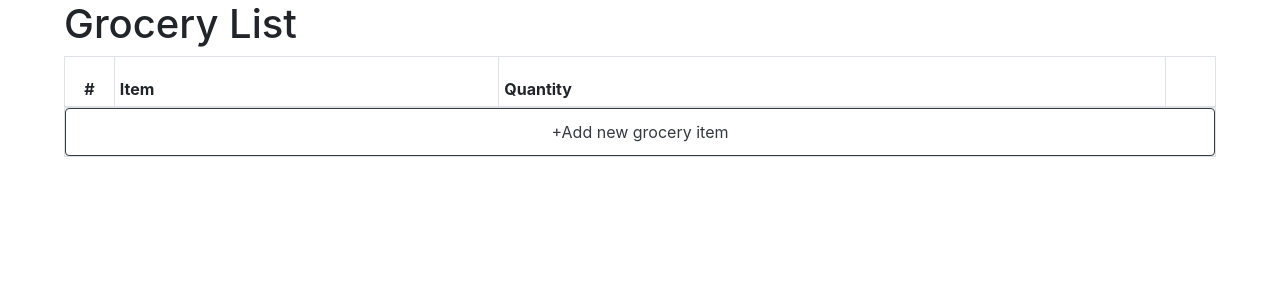
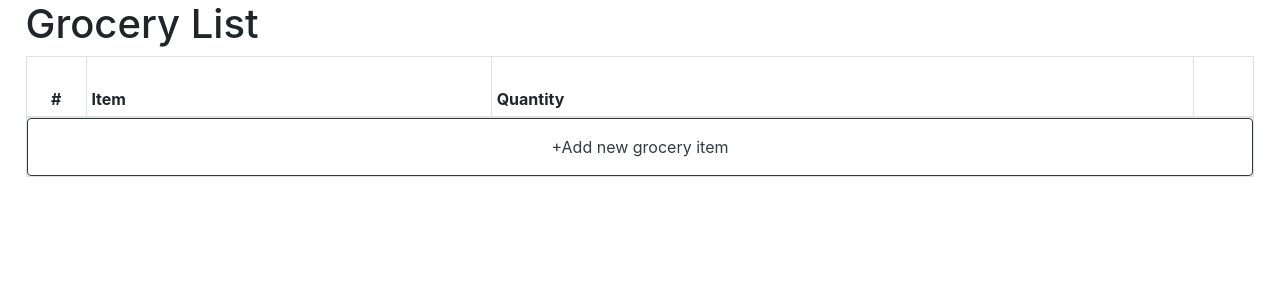
Before and after one commit to aseuna/grocery-list, a React (Create React App) app: page / in a window 1280 px wide. Shown: the top 300 px of the page. Built offline with nearby package versions, Linux system fonts and the light colour scheme.

Commit message:
project structure cleanup, textarea fiddling

```diff
--- a/src/App.js
+++ b/src/App.js
@@ -1,5 +1,5 @@
 import 'bootstrap/dist/css/bootstrap.min.css';
-import './custom-stylesheet.css';
+import './css/custom-stylesheet.css';
 
 import Item from './Components/Item.js';
 import EditItem from './Components/EditItem.js';
--- a/src/Components/EditItem.js
+++ b/src/Components/EditItem.js
@@ -1,4 +1,4 @@
-import '../custom-stylesheet.css';
+import '../css/custom-stylesheet.css';
 
 import React, { useState, useEffect, useRef } from 'react';
 import onClickOutside from "react-onclickoutside";
@@ -107,7 +107,8 @@ function EditItem(props){
                 <textarea
                 ref={inputNameRef}
                 className="tableTextArea"
-                wrap="hard"
+
+                maxlength="1000"
                 defaultValue={groceryItem.itemName}
                 onClick={handleNameInputClick}
                 />
@@ -117,6 +118,7 @@ function EditItem(props){
                 ref={inputQuantityRef}
                 className="tableTextArea"
                 wrap="hard"
+                maxlength="10"
                 defaultValue={groceryItem.itemQuantity}
                 onClick={handleQuantityInputClick}
                 />
--- a/src/Components/Item.js
+++ b/src/Components/Item.js
@@ -1,4 +1,4 @@
-import '../custom-stylesheet.css';
+import '../css/custom-stylesheet.css';
 
 import React, {useState, useEffect, useRef} from 'react';
 
--- a/src/custom-stylesheet.css
+++ b/src/css/custom-stylesheet.css
@@ -1,12 +1,12 @@
 .GroceryListMain{
-    margin-left: 5%;
-    margin-right: 5%;
+    margin-left: 2%;
+    margin-right: 2%;
 }
 
 .number{
-    width: 50px;
-    min-width: 50px;
-    max-width: 50px;
+    width: 60px;
+    min-width: 60px;
+    max-width: 60px;
     text-align: center;
 }
 
@@ -20,7 +20,7 @@
 }
 
 .quantity{
-    width: 25%;
+    width: 20%;
     position: relative;
     overflow-wrap: anywhere;
 }
@@ -33,44 +33,46 @@
     padding: 0;
     margin: 0;
 
-    overflow-y: scroll;
-    max-height: inherit;
+    /*overflow-y: scroll;
+    max-height: inherit;*/
 }
 
 .check{
-    width: 50px;
-    min-width: 50px;
-    max-width: 50px;
+    width: 60px;
+    min-width: 60px;
+    max-width: 60px;
 }
 
 .check-empty{
-    width: 50px;
-    min-width: 50px;
-    max-width: 50px;
+    width: 60px;
+    min-width: 60px;
+    max-width: 60px;
 }
 
 /*Overriding bootstrap*/
 
 .table-sm tr{
-    height: 50px;
-    max-height: 50px;
+    height: 60px;
+    /*max-height: 60px;*/
 }
 
 .table-sm td{
     padding: 0;
     vertical-align: middle;
     height: inherit;
-    max-height: inherit;
+    /*max-height: inherit;*/
 }
 
 .tableTextArea{
     padding: 0;
     margin: 0;
     width: 100%;
-    height: 45px;
+    height: 55px;
     border-radius: 0px;
     border: 0px;
+
     resize: none;
+    /*FIX TEXTAREA RESIZING ON LONG TEXTS*/
 }
 
 .tableTextArea:focus{
--- a/src/index.js
+++ b/src/index.js
@@ -1,6 +1,6 @@
 import React from 'react';
 import ReactDOM from 'react-dom';
-import './index.css';
+import './css/index.css';
 import App from './App';
 import reportWebVitals from './reportWebVitals';
 
```
Also changed, not shown: src/css/index.css (renamed from src/index.css).
